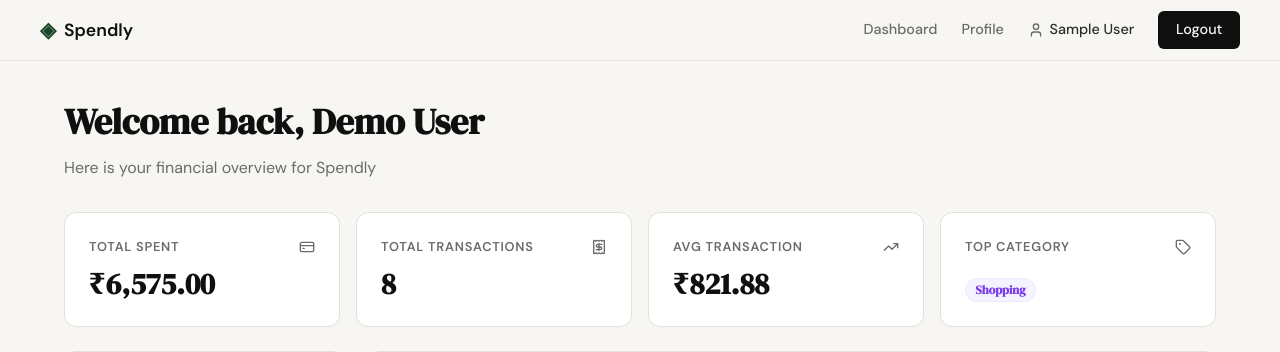
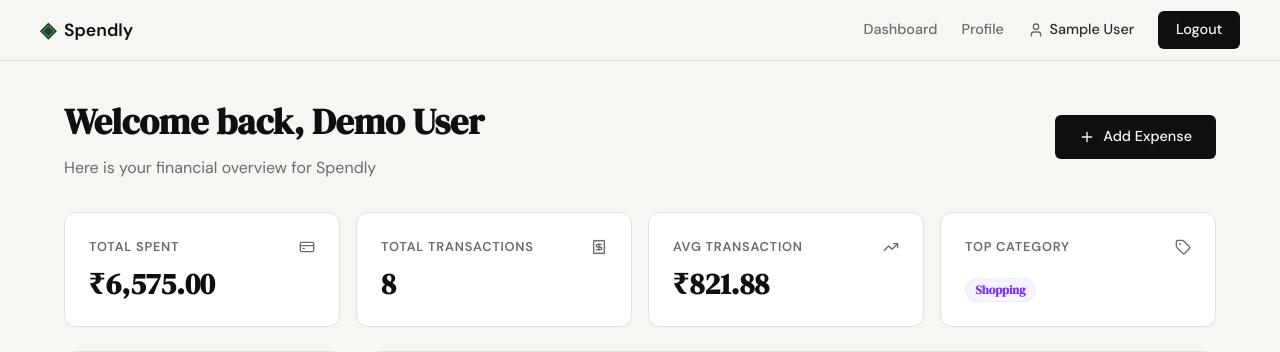
Before and after one commit to PK-SANGAMESWAR/Spendly-An-app-made-with-AI, a Flask app: page /dashboard in a window 1280 px wide. Shown: the top 352 px of the page. Run offline with Flask 2, Linux system fonts and the light colour scheme; the visitor is signed in with stand-in values (Sample User, id 1); data comes from the database, SQL or seed files in the repository.

Commit message:
Changed code and reomoved issue in Dashboard.html

```diff
--- a/static/css/dashboard.css
+++ b/static/css/dashboard.css
@@ -46,7 +46,28 @@
 }
 
 .dashboard-header {
+    display: flex;
+    justify-content: space-between;
+    align-items: center;
     margin-bottom: 0.5rem;
+    flex-wrap: wrap;
+    gap: var(--gap-md);
+}
+
+.header-titles {
+    display: flex;
+    flex-direction: column;
+}
+
+.header-action-btn {
+    display: inline-flex;
+    align-items: center;
+    gap: 0.5rem;
+}
+
+.btn-icon {
+    width: 16px;
+    height: 16px;
 }
 
 .welcome-heading {
@@ -197,6 +218,7 @@
     height: 100%;
     border-radius: 999px;
     transition: width 0.5s ease-out;
+    width: var(--pct, 0%);
 }
 
 .fill-food { background: var(--color-food); }
--- a/templates/dashboard.html
+++ b/templates/dashboard.html
@@ -10,8 +10,14 @@
 <div class="dashboard-container">
     <!-- Header Welcome -->
     <header class="dashboard-header">
-        <h1 class="welcome-heading">Welcome back, {{ user.name }}</h1>
-        <p class="dashboard-subtitle">Here is your financial overview for Spendly</p>
+        <div class="header-titles">
+            <h1 class="welcome-heading">Welcome back, {{ user.name }}</h1>
+            <p class="dashboard-subtitle">Here is your financial overview for Spendly</p>
+        </div>
+        <a href="{{ url_for('add_expense') }}" class="btn-primary header-action-btn">
+            <i data-lucide="plus" class="btn-icon"></i>
+            Add Expense
+        </a>
     </header>
 
     <!-- Section 1: Summary Stats Row -->
@@ -67,7 +73,7 @@
                         </div>
                         <div class="progress-bar-container">
                             <div class="progress-bar-track">
-                                <div class="progress-bar-fill fill-{{ cat.name | lower | replace(' ', '-') }}" style="width: {{ cat.pct }}%;"></div>
+                                <div class="progress-bar-fill fill-{{ cat.name | lower | replace(' ', '-') }}" style="--pct: {{ cat.pct }}%;"></div>
                             </div>
                             <span class="progress-percentage text-tabular">{{ cat.pct }}%</span>
                         </div>
@@ -157,7 +163,7 @@
 
                     <span class="pagination-indicator">Page {{ page }} of {{ total_pages }}</span>
 
-                    {% if page < total_pages %}
+                    {% if total_pages > page %}
                     <a href="{{ url_for('dashboard', q=q, category=category, page=page+1) }}" class="pagination-btn">Next →</a>
                     {% else %}
                     <span class="pagination-btn disabled">Next →</span>
@@ -177,7 +183,7 @@
                     <i data-lucide="shopping-bag" class="empty-state-icon"></i>
                     <h3>No expenses yet</h3>
                     <p>Add your expenses to see detailed category analysis and budget breakdowns.</p>
-                    <a href="#" class="btn-primary">Add your first expense</a>
+                    <a href="{{ url_for('add_expense') }}" class="btn-primary">Add your first expense</a>
                     {% endif %}
                 </div>
                 {% endif %}
```
